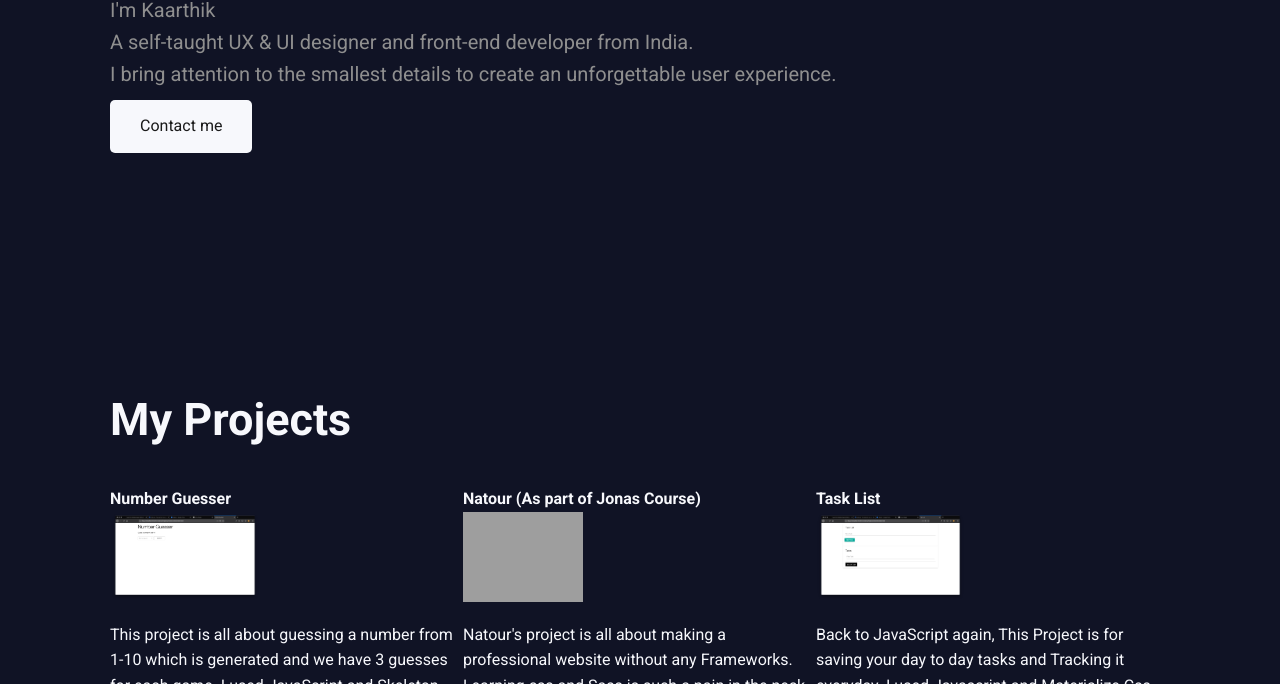
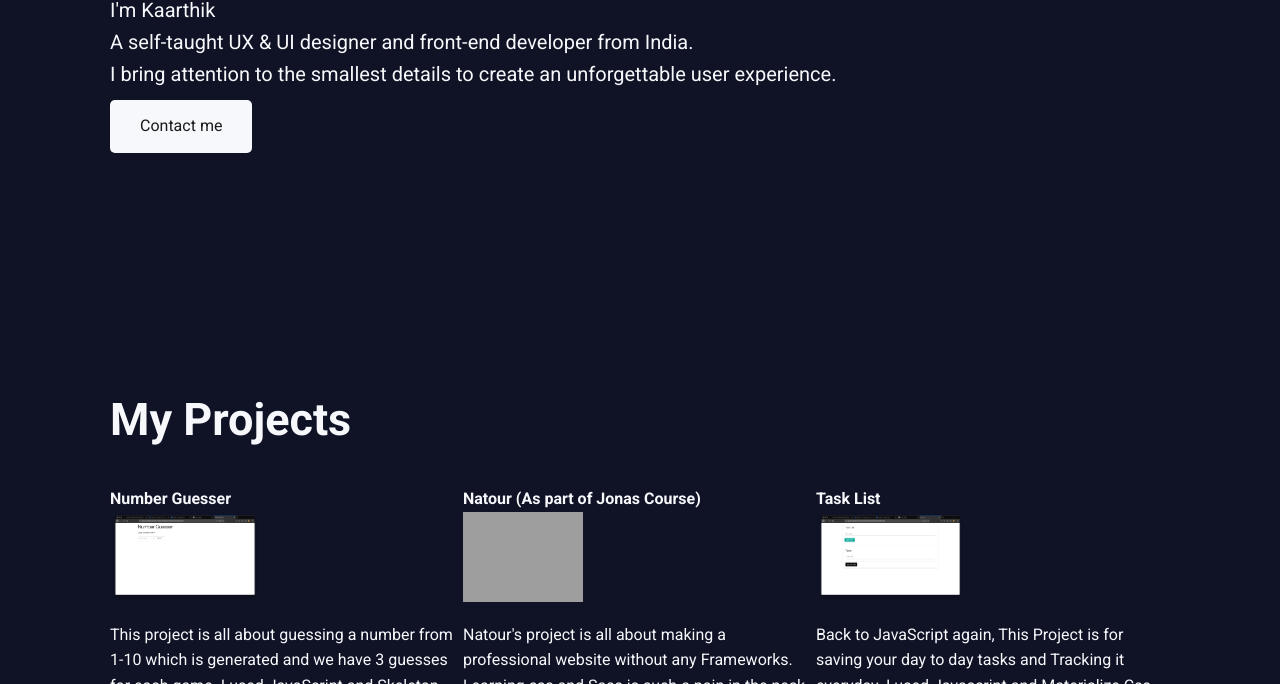
Before and after one commit to Vig-T/Kaarthik, a plain HTML site: page index.html in a window 1280 px wide. Shown: the part 416-1100 px from the top of the page. Drawn offline with nearby package versions, Linux system fonts and the light colour scheme; grey boxes are pictures that could not be loaded.

Commit message:
Removed Color in Heading

```diff
--- a/style.css
+++ b/style.css
@@ -141,7 +141,6 @@ a {
 #showcase-content {
     font-size: 20px;
     width: 750px;
-    color: #8f8f8f;
 }
 
 
```
